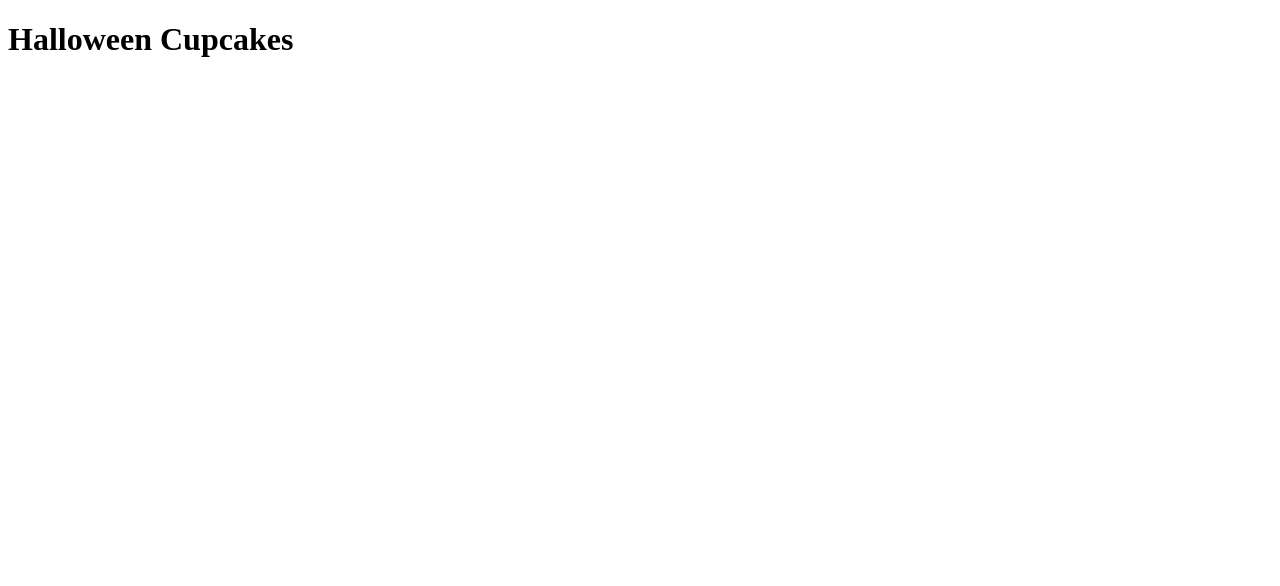
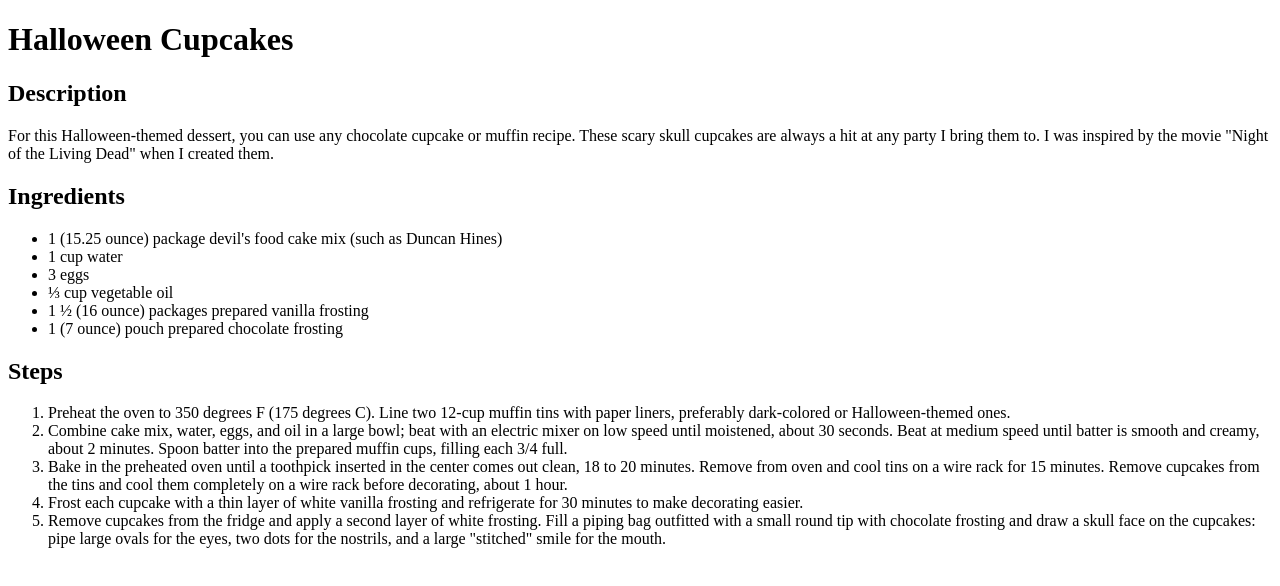
Before and after one commit to samuel-wyatt/odin-recipes, a plain HTML site: page recipes/halloweenCupcakes.html in a window 1280 px wide. Drawn offline with Linux system fonts and the light colour scheme.

Commit message:
Add page content for 'halloweenCupcakes.html'

```diff
--- a/recipes/halloweenCupcakes.html
+++ b/recipes/halloweenCupcakes.html
@@ -7,5 +7,31 @@
 
     <body>
         <h1>Halloween Cupcakes</h1>
+        <h2>Description</h2>
+        <p>For this Halloween-themed dessert, you can use any chocolate cupcake or muffin recipe. These scary skull cupcakes are always a hit at any party I bring them to. I was inspired by the movie "Night of the Living Dead" when I created them.</p>
+
+        <h2>Ingredients</h2>
+        <p>
+            <ul>
+                <li>1 (15.25 ounce) package devil's food cake mix (such as Duncan Hines)</li>
+                <li>1 cup water</li>
+                <li>3 eggs</li>
+                <li>⅓ cup vegetable oil</li>
+                <li>1 ½ (16 ounce) packages prepared vanilla frosting</li>
+                <li>1 (7 ounce) pouch prepared chocolate frosting</li>
+
+            </ul>
+        </p>
+
+        <h2>Steps</h2>
+        <p>
+            <ol>
+                <li>Preheat the oven to 350 degrees F (175 degrees C). Line two 12-cup muffin tins with paper liners, preferably dark-colored or Halloween-themed ones.</li>
+                <li>Combine cake mix, water, eggs, and oil in a large bowl; beat with an electric mixer on low speed until moistened, about 30 seconds. Beat at medium speed until batter is smooth and creamy, about 2 minutes. Spoon batter into the prepared muffin cups, filling each 3/4 full.</li>
+                <li> Bake in the preheated oven until a toothpick inserted in the center comes out clean, 18 to 20 minutes. Remove from oven and cool tins on a wire rack for 15 minutes. Remove cupcakes from the tins and cool them completely on a wire rack before decorating, about 1 hour.</li>
+                <li>Frost each cupcake with a thin layer of white vanilla frosting and refrigerate for 30 minutes to make decorating easier.</li>
+                <li>Remove cupcakes from the fridge and apply a second layer of white frosting. Fill a piping bag outfitted with a small round tip with chocolate frosting and draw a skull face on the cupcakes: pipe large ovals for the eyes, two dots for the nostrils, and a large "stitched" smile for the mouth.</li>
+            </ol>
+        </p>
     </body>
 </html>
```
